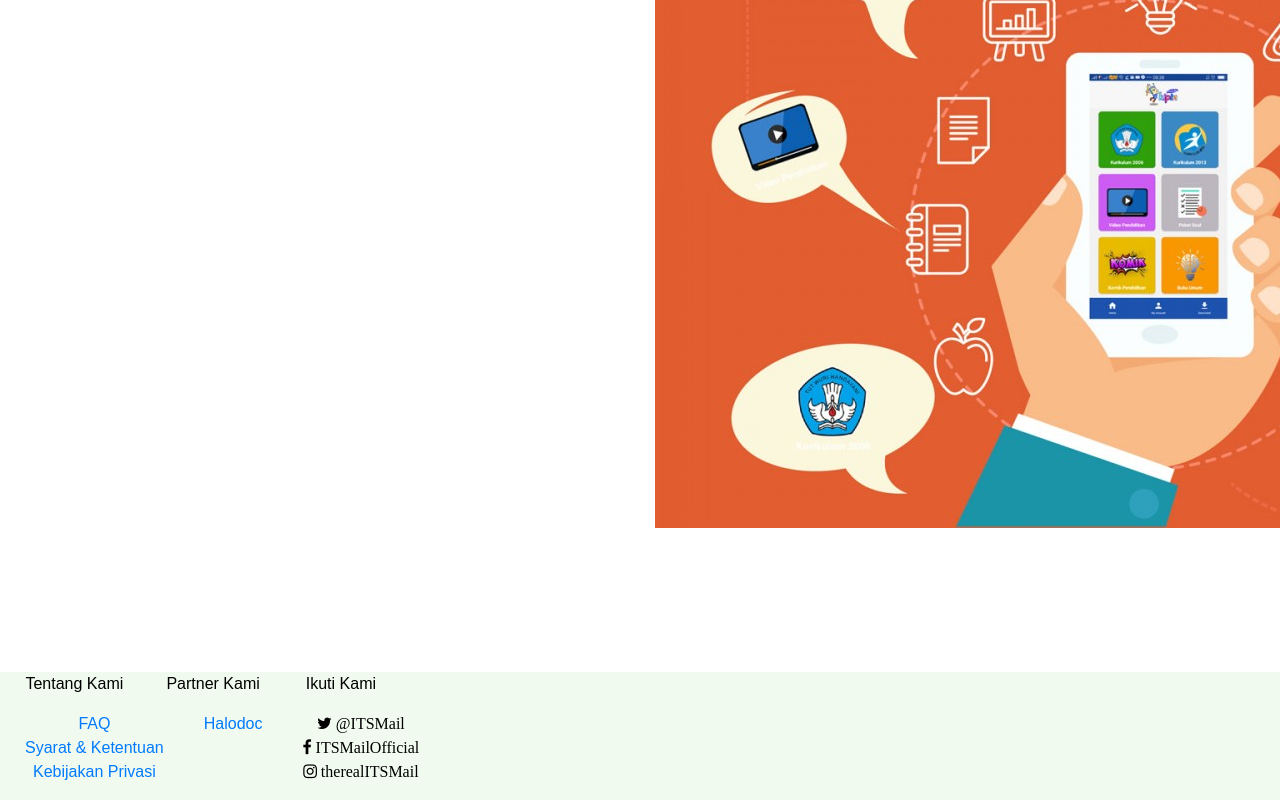
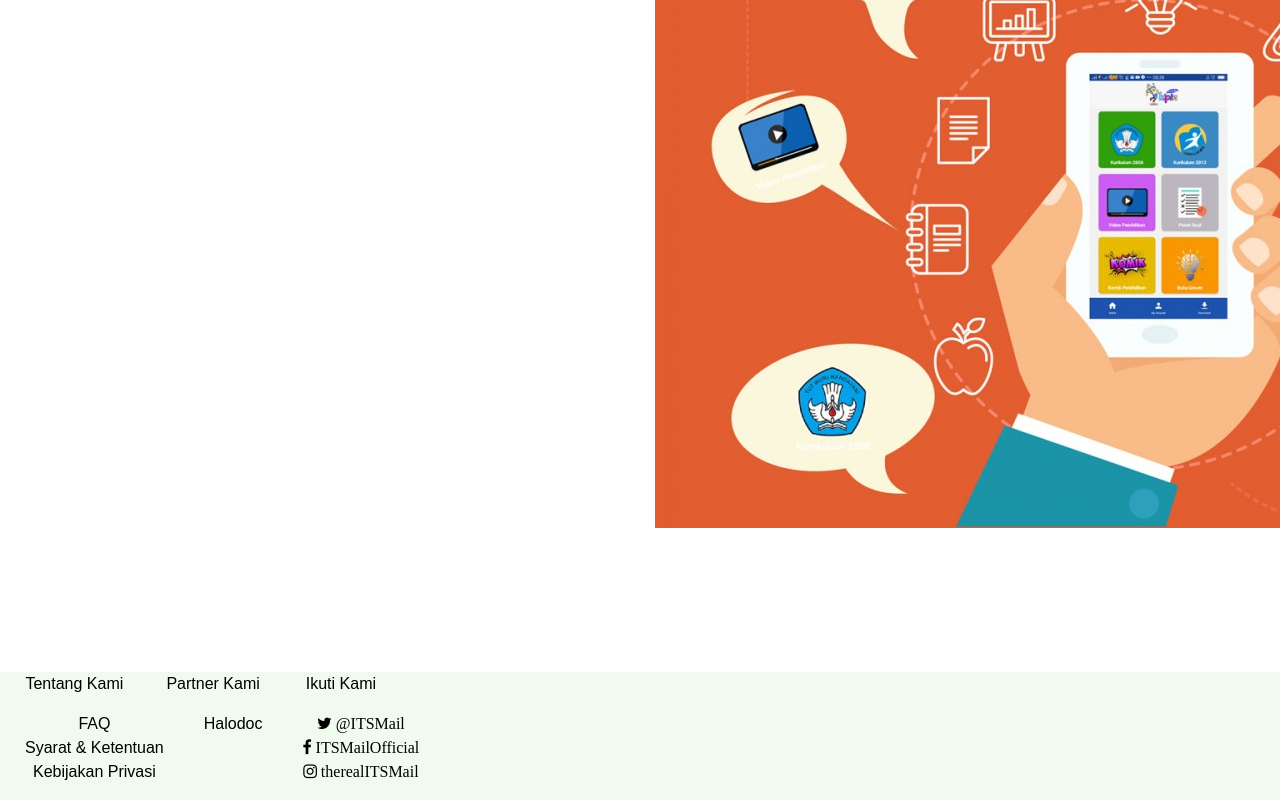
Before and after one commit to kelompokEmailProvider/kelompokEmailProvider.github.io, a plain HTML site: page [pweb]about-us-page.html in a window 1280 px wide. Shown: the part 1265-2065 px from the top of the page. Drawn offline with nearby package versions, Linux system fonts and the light colour scheme.

Commit message:
Update [pweb]about-us-page.html

```diff
--- a/[pweb]about-us-page.html
+++ b/[pweb]about-us-page.html
@@ -1,3 +1,6 @@
+<!-- Alfian Dzaki Saputra, 05211940000095 -->
+<!-- Referensi: umroh.com, dropbox.com, halodoc.com -->
+
 <!DOCTYPE html>
 <html lang="id" xml:lang="id" data-cms-lang="id-id">
 <head>
@@ -142,13 +145,13 @@
                         </div>
                         <ul class="list">
                             <li>
-                                <a href=" ">FAQ</a>
+                                <a href=" " style="color: black">FAQ</a>
                             </li>
                             <li>
-                                <a href=" ">Syarat & Ketentuan</a>
+                                <a href=" " style="color: black">Syarat & Ketentuan</a>
                             </li>
                             <li>
-                                <a href=" ">Kebijakan Privasi</a>
+                                <a href=" " style="color: black">Kebijakan Privasi</a>
                             </li>
                         </ul>
                     </div>
@@ -161,7 +164,7 @@
                         </div>
                         <ul class="list">
                             <li>
-                                <a href="https://www.halodoc.com/">Halodoc</a>
+                                <a href="https://www.halodoc.com/" style="color: black">Halodoc</a>
                             </li>
                         </ul>
                     </div>
```
